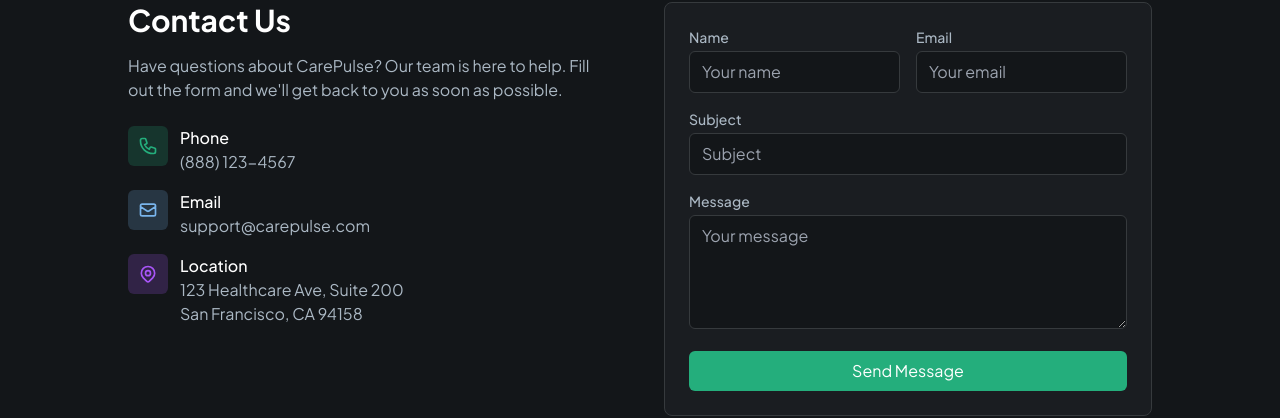
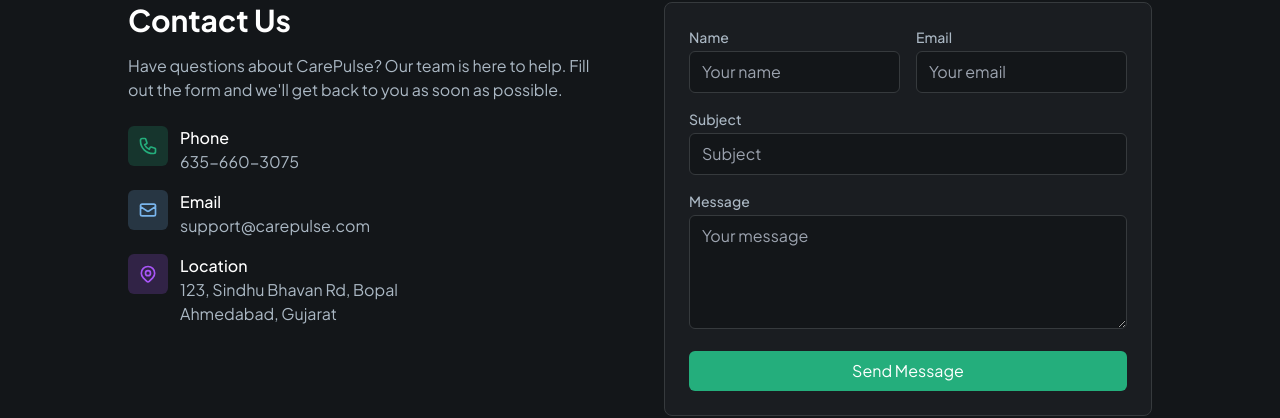
Before and after one commit to MihirPatel204/Healthify, a Next.js app: page /home in a window 1280 px wide. Shown: the part 1847-2265 px from the top of the page. Built offline with nearby package versions, Linux system fonts and the light colour scheme.

Commit message:
some fix

```diff
--- a/app/home/page.tsx
+++ b/app/home/page.tsx
@@ -276,7 +276,7 @@
                   </div>
                   <div>
                     <h3 className="text-white font-medium">Phone</h3>
-                    <p className="text-dark-700">(888) 123-4567</p>
+                    <p className="text-dark-700">635-660-3075</p>
                   </div>
                 </div>
                 <div className="flex items-start">
@@ -325,9 +325,9 @@
                   <div>
                     <h3 className="text-white font-medium">Location</h3>
                     <p className="text-dark-700">
-                      123 Healthcare Ave, Suite 200
+                      123, Sindhu Bhavan Rd, Bopal
                     </p>
-                    <p className="text-dark-700">San Francisco, CA 94158</p>
+                    <p className="text-dark-700">Ahmedabad, Gujarat</p>
                   </div>
                 </div>
               </div>
```
